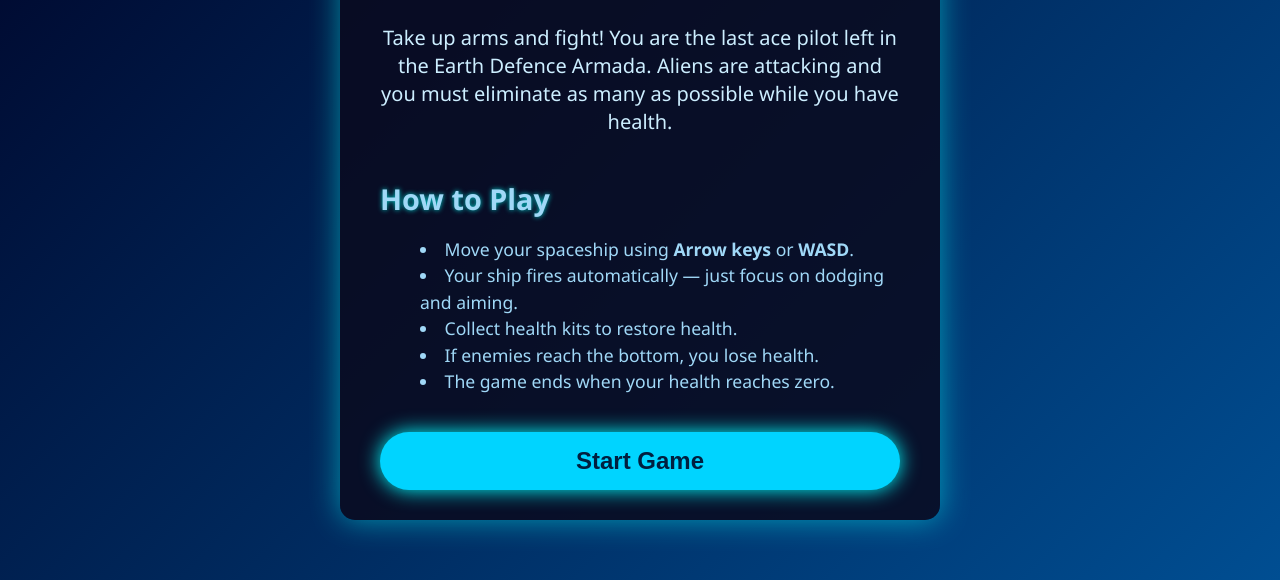
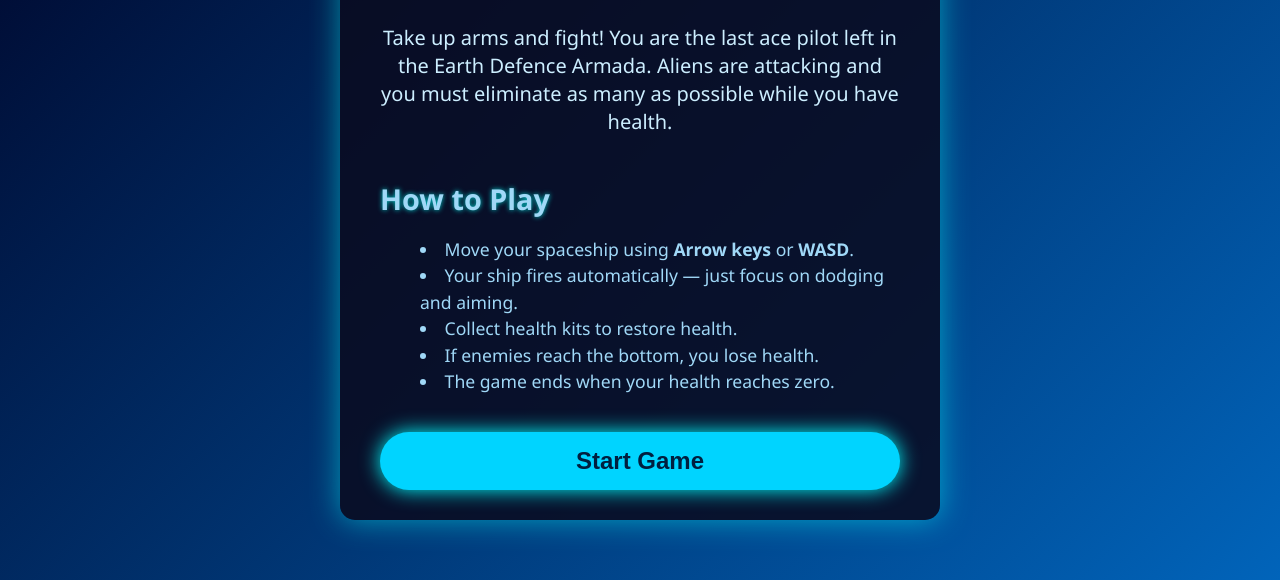
Before and after one commit to kbourke92/Earth-Defence, a plain HTML site: page index.html in a window 1280 px wide. Shown: the part 220-800 px from the top of the page. Drawn offline with Linux system fonts and the light colour scheme; files whose address does not match are found by name.

Commit message:
Change background shade

```diff
--- a/assets/css/style.css
+++ b/assets/css/style.css
@@ -1,6 +1,6 @@
 /* Body & Base Styles */
 body {
-    background: linear-gradient(135deg, #000428, #004e92);
+    background: linear-gradient(135deg, #000428, #0164ba);
     color: #eee;
     font-family: 'Segoe UI', Tahoma, Geneva, Verdana, sans-serif;
     margin: 0;
```
